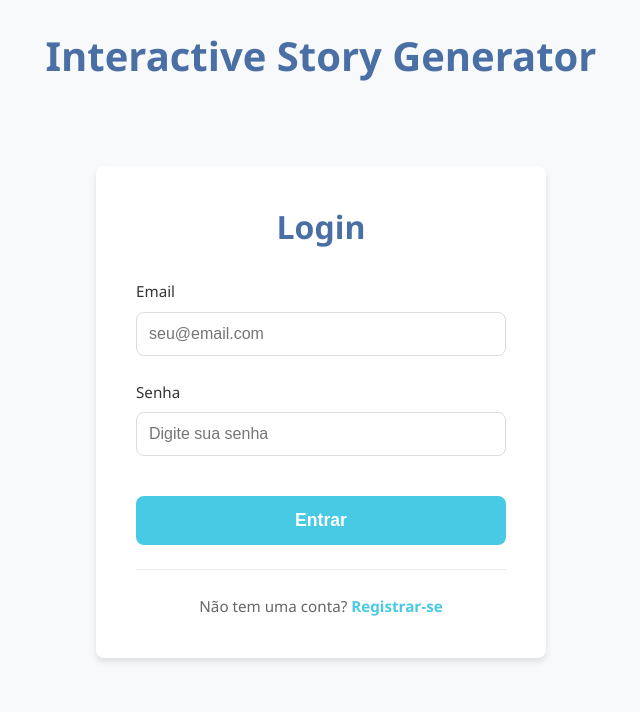
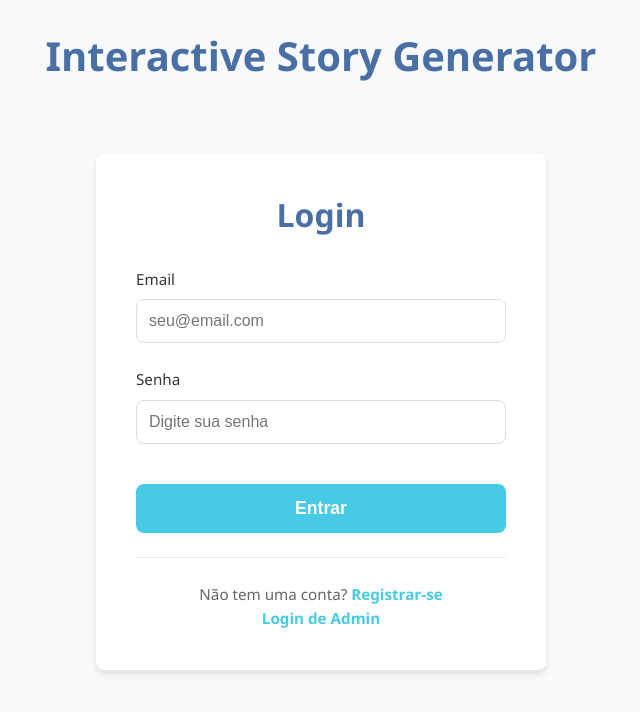
Before and after one commit to gabrielstm/React-FastAPI-OpenAI_API-fullstack-project, a React (Vite) app in the folder frontend/: page / in a window 1280 px wide. Shown: the top 712 px of the page, without its empty margins (319-959 px from the left). Built offline with nearby package versions, Linux system fonts and the light colour scheme.

Commit message:
feature/login-admin

```diff
--- a/frontend/src/page/Login.jsx
+++ b/frontend/src/page/Login.jsx
@@ -154,6 +154,7 @@ function Login() {
 
         <div className="auth-links">
           <p>Não tem uma conta? <Link to="/register">Registrar-se</Link></p>
+          <p><Link to="/admin-login">Login de Admin</Link></p>
         </div>
       </div>
     </div>
```
